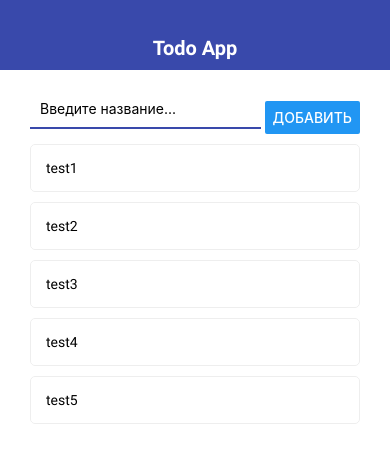
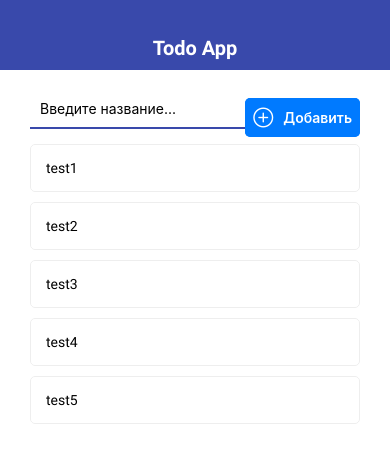
Before and after one commit to Ekzaton/react-native-demo, a React Native app: screen / in a window 390 px wide. Shown: the top 462 px of the page. Built offline with nearby package versions, Linux system fonts and the light colour scheme.

Commit message:
19. Added icon for AddButton

```diff
--- a/src/components/AddTodo/AddTodo.tsx
+++ b/src/components/AddTodo/AddTodo.tsx
@@ -1,5 +1,6 @@
 import { useState } from 'react';
-import { Alert, Button, StyleSheet, TextInput, View } from 'react-native';
+import { Alert, StyleSheet, TextInput, View } from 'react-native';
+import { AntDesign } from '@expo/vector-icons';
 
 import { Theme } from '../../constants/theme';
 
@@ -29,7 +30,7 @@ export default function AddTodo(props: AddTodoProps) {
             autoCapitalize='none'
             autoCorrect={false}
         />
-        <Button title='Добавить' onPress={pressHandler} />
+        <AntDesign.Button name='pluscircleo' onPress={pressHandler}>Добавить</AntDesign.Button>
       </View>
   )
 }
--- a/src/pages/MainPage/MainPage.tsx
+++ b/src/pages/MainPage/MainPage.tsx
@@ -1,4 +1,4 @@
-import {FlatList, Image, StyleSheet, View} from 'react-native';
+import { FlatList, Image, StyleSheet, View } from 'react-native';
 
 import AddTodo from '../../components/AddTodo/AddTodo';
 import Todo from '../../components/Todo/Todo';
```
